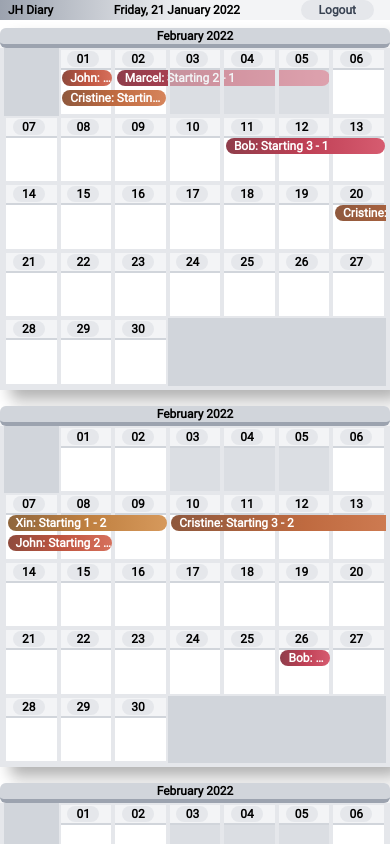
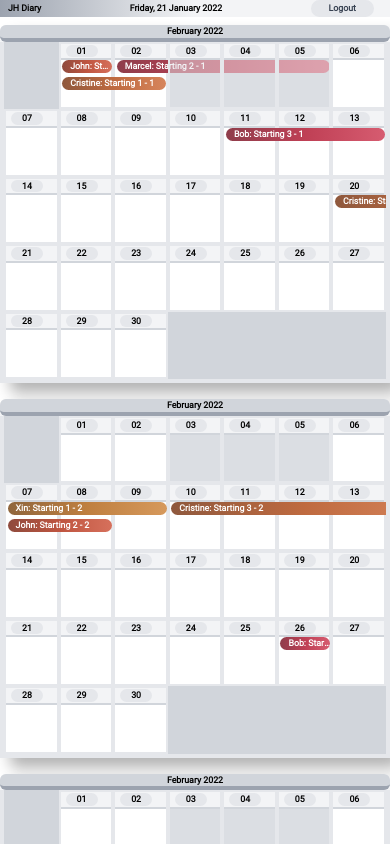
Before and after one commit to espin-tolosa/calendar-ts, a React (Vite) app: page / in a window 390 px wide. Shown: the top 844 px of the page. Built offline with nearby package versions, Linux system fonts and the light colour scheme.

Commit message:
Text-portrait media query

```diff
--- a/src/index.css
+++ b/src/index.css
@@ -175,4 +175,9 @@
     font-size: 0.55rem;
     line-height: 0.8rem;
   }
+
+  .text-portrait {
+    font-size: 0.55rem;
+    line-height: 0.8rem;
+  }
 }
--- a/src/pages/Codelink.tsx
+++ b/src/pages/Codelink.tsx
@@ -352,7 +352,7 @@ export default function App(): JSX.Element {
   return (
     <>
       {/*App*/}
-      <div className="select-none box-border font-roboto font-extra 2xl:text-2xl xl:text-xl md:text-base sm:text-xs text-xs custombp:text-xs">
+      <div className="select-none box-border font-roboto font-extra 2xl:text-2xl xl:text-xl md:text-base sm:text-xs text-xs custombp:text-xs customtp:text-portrait ">
         {/*header-layout*/}
         <div
           className="sticky z-TopLayer top-0 bg-gradient-to-r from-gray-400 via-gray-100 to-gray-100"
--- a/tailwind.config.js
+++ b/tailwind.config.js
@@ -14,6 +14,7 @@ module.exports = {
       },
       screens: {
         custombp: { raw: "(max-height: 480px)" },
+        customtp: { raw: "(max-width: 640px)" },
       },
       colors: {
         palette: {
```
